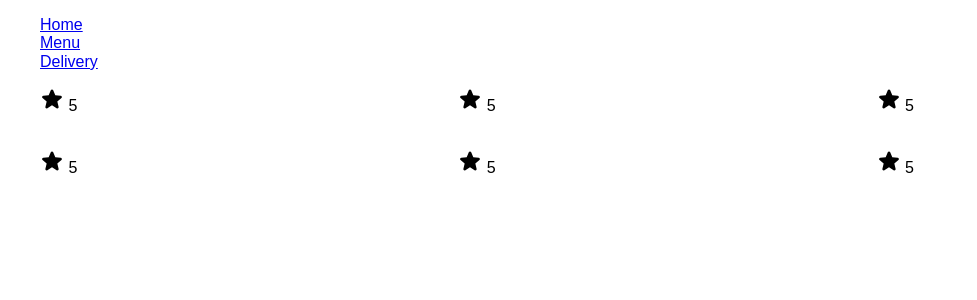
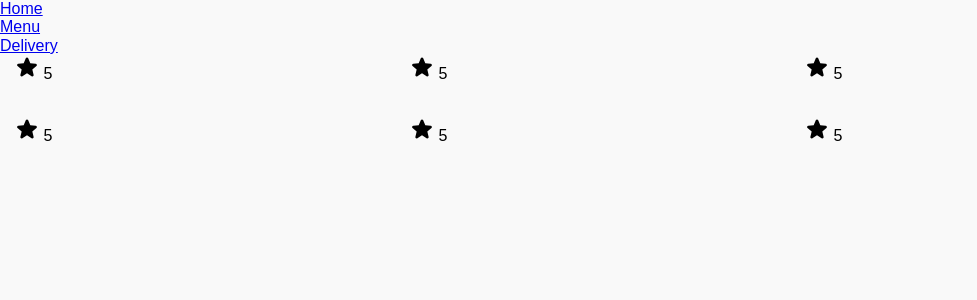
Before and after one commit to 0smir/coffee-art, a Vue app: page / in a window 1280 px wide. Shown: the top 300 px of the page, without its empty margins (0-977 px from the left). Built offline with nearby package versions, Linux system fonts and the light colour scheme; a web font is replaced by a local one.

Commit message:
import index.scss as *, remove style prefixes, add styles for elements and classes

```diff
--- a/src/assets/styles/components/_layouts.scss
+++ b/src/assets/styles/components/_layouts.scss
@@ -1,18 +1,32 @@
-@use '../index' as i;
+@use '../index' as *;
 
 body {
-  font-family: "Sora", sans-serif;
+  font-family: "Sora", "Arial", "Helvetica", sans-serif;
+  background-color: $white_shaded;
+}
+
+* {
+  font-family: inherit;
+}
+
+ul {
+  padding: 0;
+  margin: 0;
+  list-style: none;
+}
+
+.container {
+  width: 100%;
+  max-width: 1200px;
+  padding: 0 15px;
+  box-sizing: border-box;
 }
 
 .header {
   width: 100%;
   border: 1px solid blue;
 
-  @media (max-width: i.$sm) {
-    border: 3px solid i.$primary;
+  @media (max-width: $sm) {
+    border: 3px solid $primary;
   }
 }
-
-ul {
-  list-style: none;
-}
```
